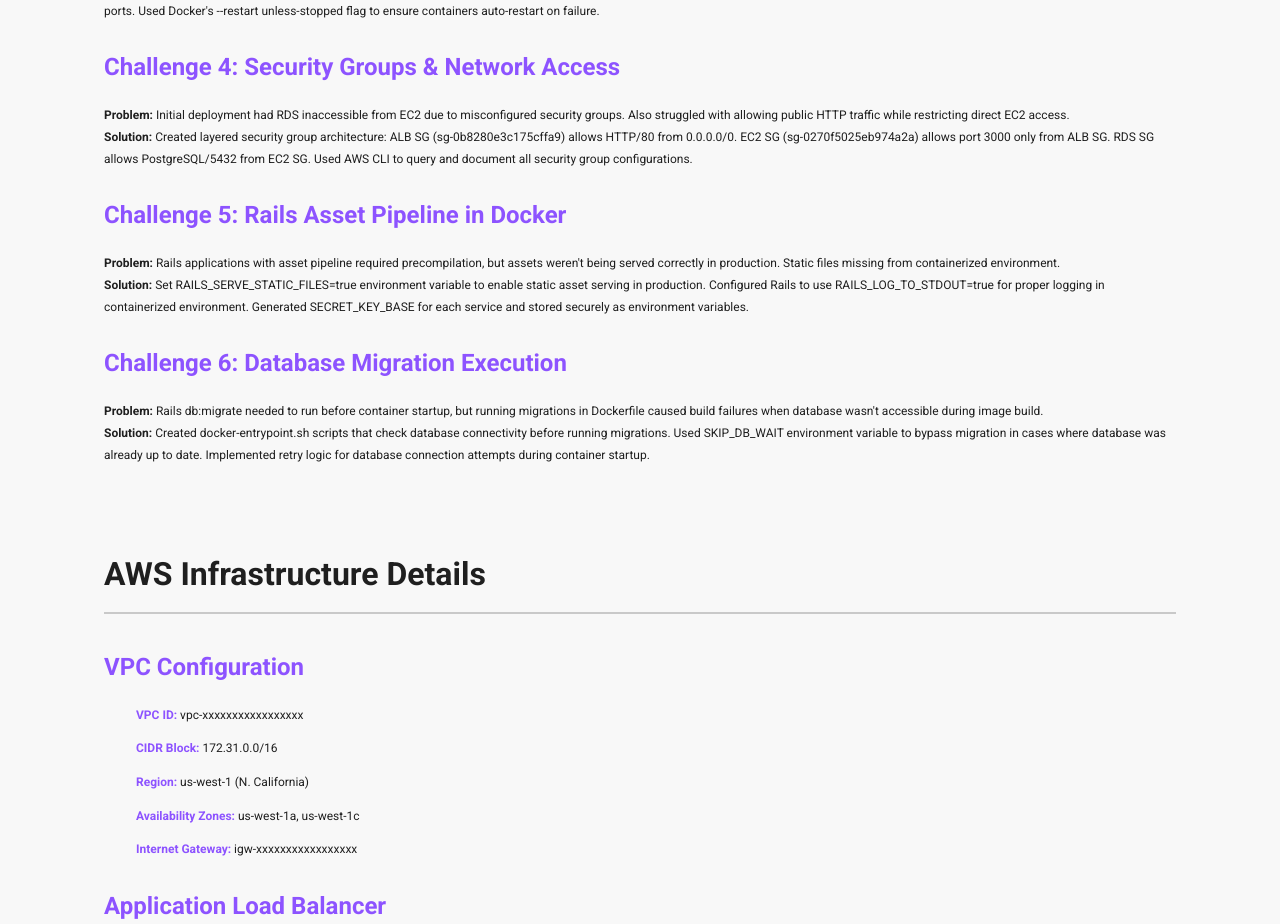
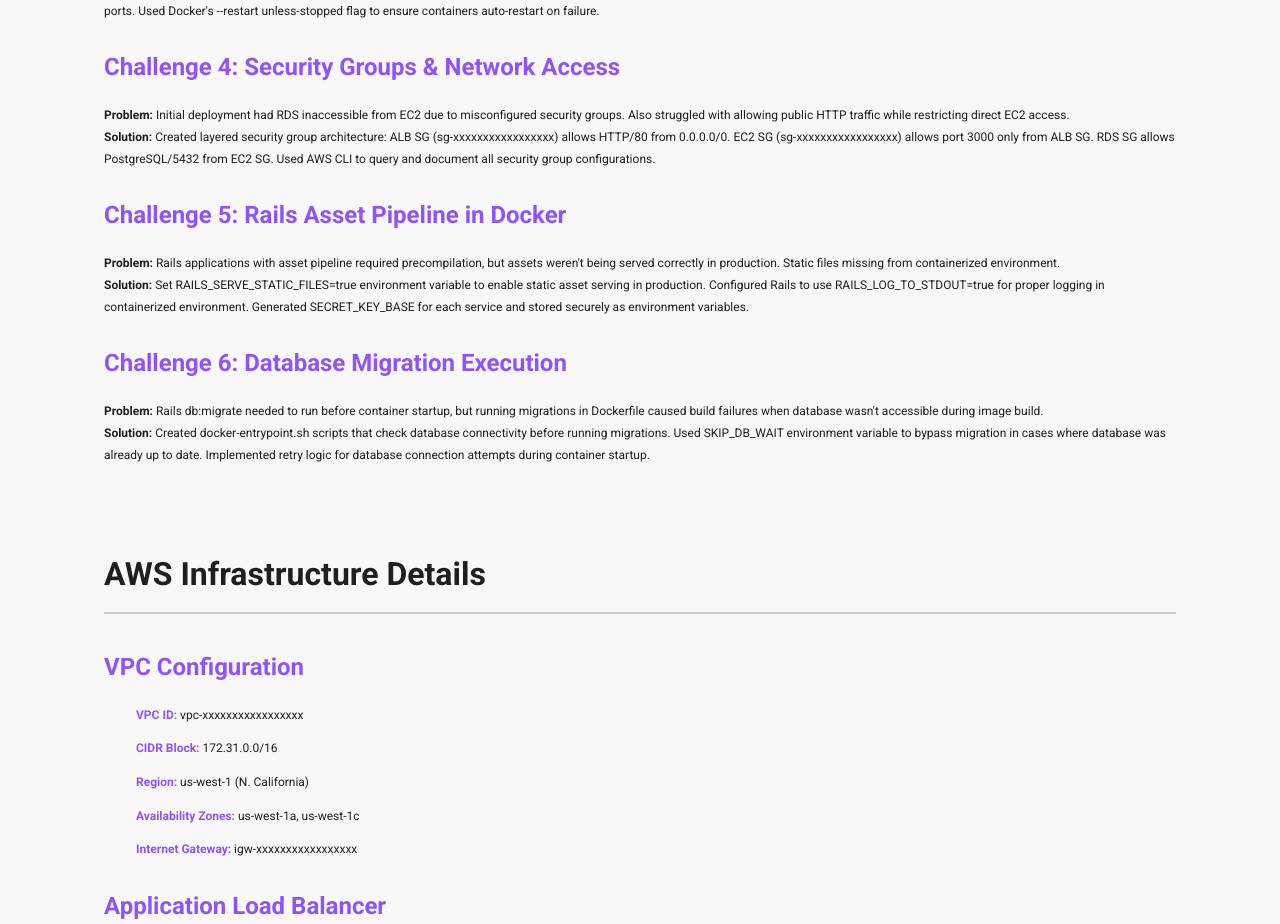
Before and after one commit to kami922/resume, a React (Create React App) app: page /resume/case-study/wemofit in a window 1280 px wide. Shown: the part 4980-5904 px from the top of the page. Built offline with nearby package versions, Linux system fonts and the light colour scheme.

Commit message:
Mask sensitive AWS security group IDs in WemoFit case study

```diff
--- a/src/components/casestudies/WemoFit.js
+++ b/src/components/casestudies/WemoFit.js
@@ -308,8 +308,8 @@ export default function WemoFit() {
                         struggled with allowing public HTTP traffic while restricting direct EC2 access.
                     </Box>
                     <Box component={'p'} className={Style.text}>
-                        <strong>Solution:</strong> Created layered security group architecture: ALB SG (sg-0b8280e3c175cffa9) allows HTTP/80
-                        from 0.0.0.0/0. EC2 SG (sg-0270f5025eb974a2a) allows port 3000 only from ALB SG. RDS SG allows PostgreSQL/5432 from EC2 SG.
+                        <strong>Solution:</strong> Created layered security group architecture: ALB SG (sg-xxxxxxxxxxxxxxxxx) allows HTTP/80
+                        from 0.0.0.0/0. EC2 SG (sg-xxxxxxxxxxxxxxxxx) allows port 3000 only from ALB SG. RDS SG allows PostgreSQL/5432 from EC2 SG.
                         Used AWS CLI to query and document all security group configurations.
                     </Box>
 
```
